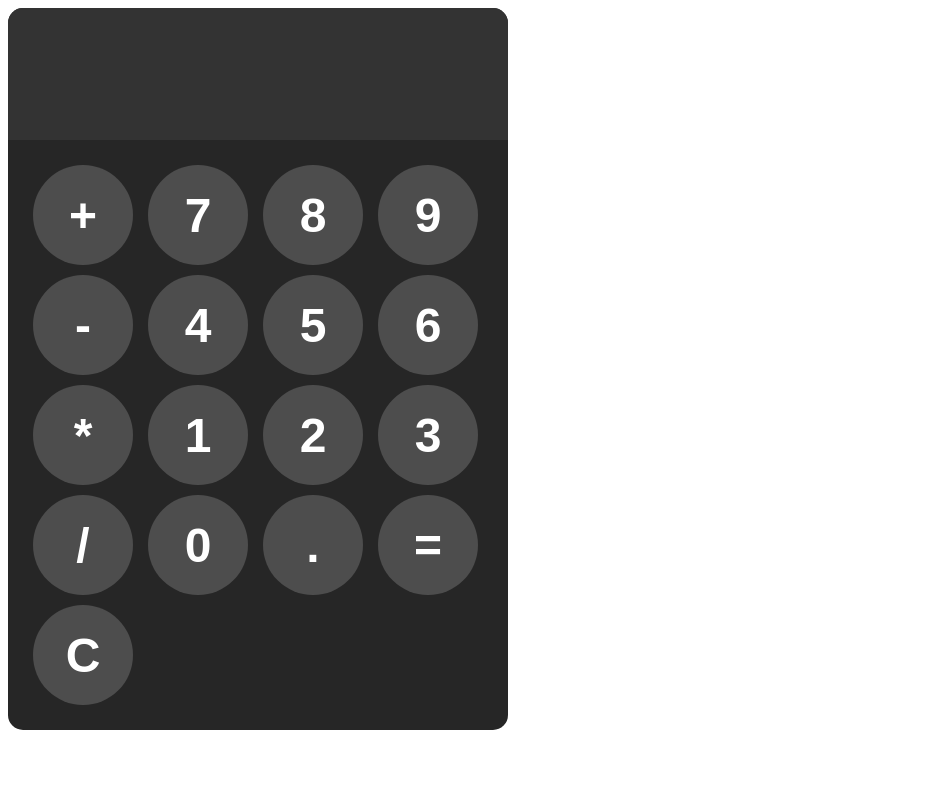
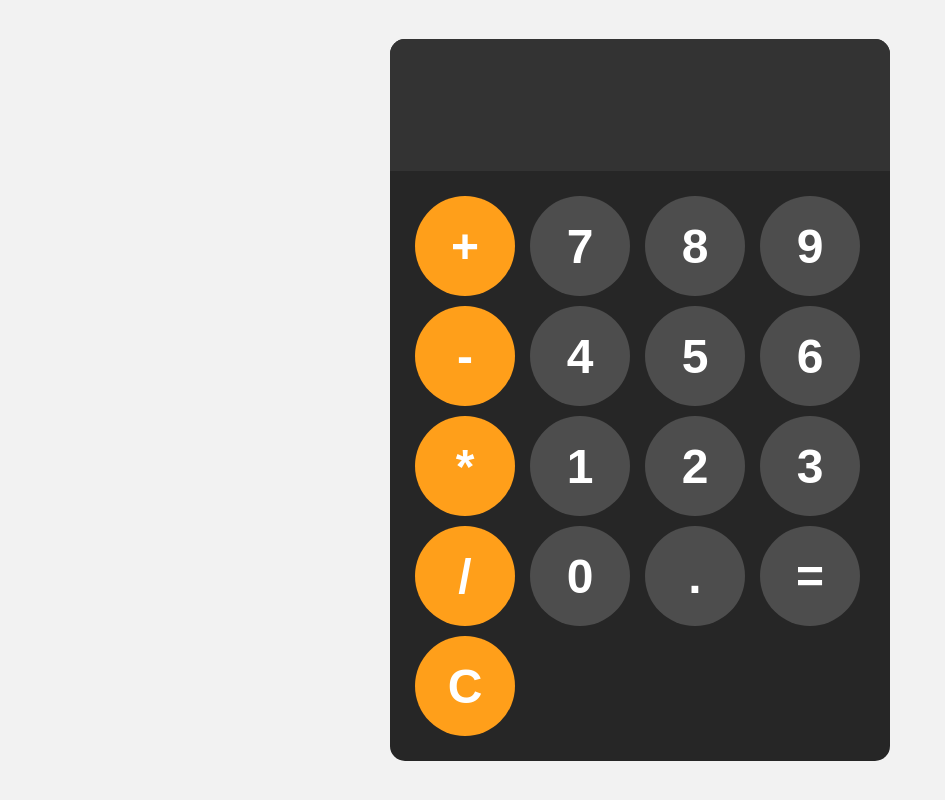
Before and after one commit to LevanNozadze/Calculator, a plain HTML site: page index.html in a window 1280 px wide. Shown: the whole page, without its empty margins (0-945 px from the left). Drawn offline with Linux system fonts and the light colour scheme.

Commit message:
add css and html correct

```diff
--- a/index.html
+++ b/index.html
@@ -10,23 +10,23 @@
     <div id="calculator">
         <input id="display" readonly>
         <div id="keys">
-            <button onclick="appendToDisplay('+')">+</button>
+            <button onclick="appendToDisplay('+')" class="operator-btn">+</button>
             <button onclick="appendToDisplay('7')">7</button>
             <button onclick="appendToDisplay('8')">8</button>
             <button onclick="appendToDisplay('9')">9</button>
-            <button onclick="appendToDisplay('-')">-</button>
+            <button onclick="appendToDisplay('-')" class="operator-btn">-</button>
             <button onclick="appendToDisplay('4')">4</button>
             <button onclick="appendToDisplay('5')">5</button>
             <button onclick="appendToDisplay('6')">6</button>
-            <button onclick="appendToDisplay('*')">*</button>
+            <button onclick="appendToDisplay('*')" class="operator-btn">*</button>
             <button onclick="appendToDisplay('1')">1</button>
             <button onclick="appendToDisplay('2')">2</button>
             <button onclick="appendToDisplay('3')">3</button>
-            <button onclick="appendToDisplay('/')">/</button>
+            <button onclick="appendToDisplay('/')" class="operator-btn">/</button>
             <button onclick="appendToDisplay('0')">0</button>
             <button onclick="appendToDisplay('.')">.</button>
             <button onclick="calculate()">=</button>
-            <button onclick="clearDysplay()">C</button>
+            <button onclick="clearDysplay()" class="operator-btn">C</button>
         </div>
     </div>
 </body>
--- a/style.css
+++ b/style.css
@@ -1,3 +1,13 @@
+body {
+    margin: 0;
+    display: flex;
+    justify-content: center;
+    align-items: center;
+    height: 100vh;
+    background-color: hsl(0, 0%, 95%);
+
+}
+
 #calculator {
     font-family: Arial, sans-serif;
     background-color: hsl(0, 0%, 15%);
@@ -35,3 +45,23 @@ button {
     font-weight: bold;
     cursor: pointer;
 }
+
+button:hover {
+    background-color: hsl(0, 0%, 40%);
+}
+
+button:active {
+    background-color: hsl(0, 0%, 50%);
+}
+
+.operator-btn {
+    background-color: hsl(35, 100%, 55%);
+}
+
+.operator-btn:hover {
+    background-color: hsl(35, 100%, 65%);
+}
+
+.operator-btn:active {
+    background-color: hsl(35, 100%, 75%);
+}
```
